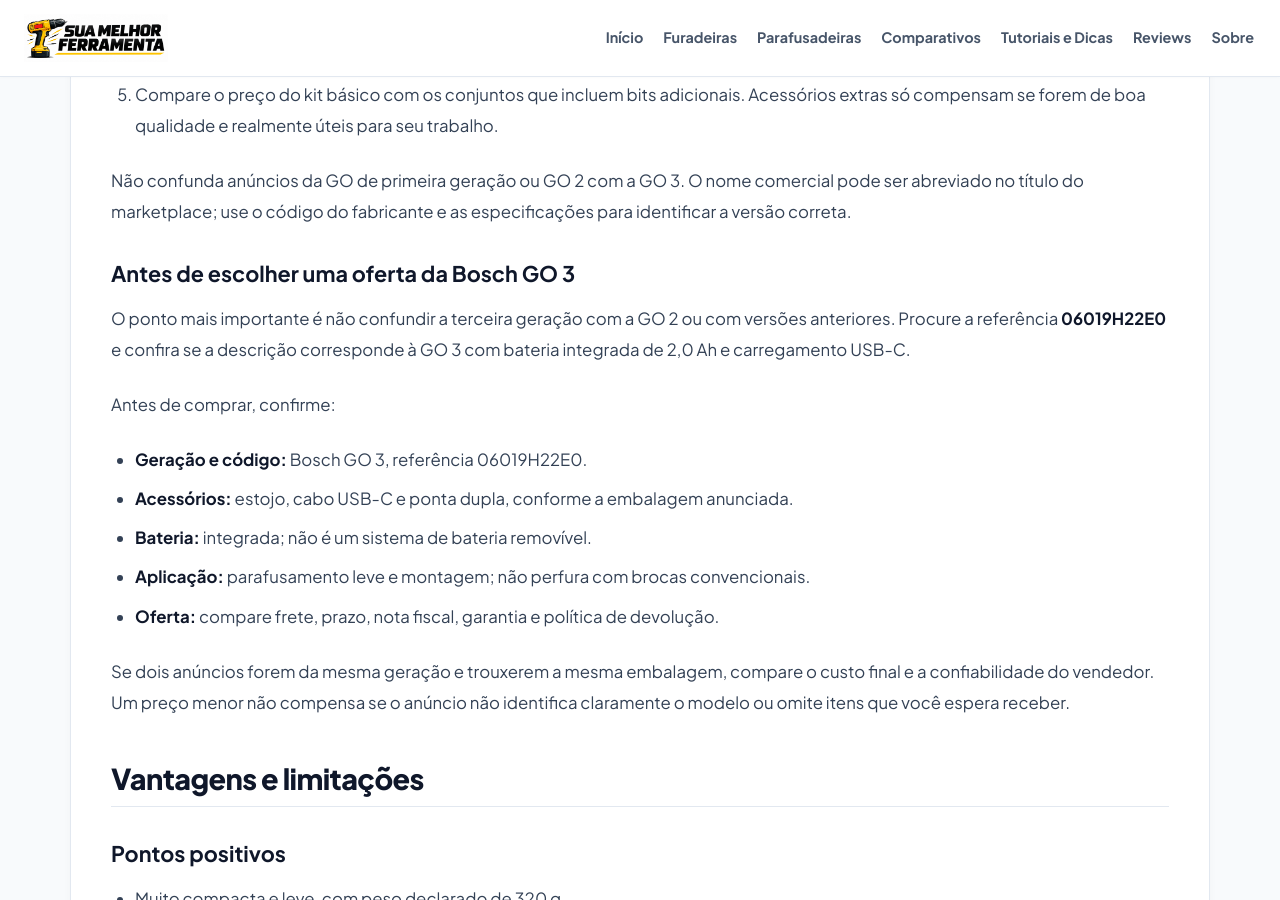
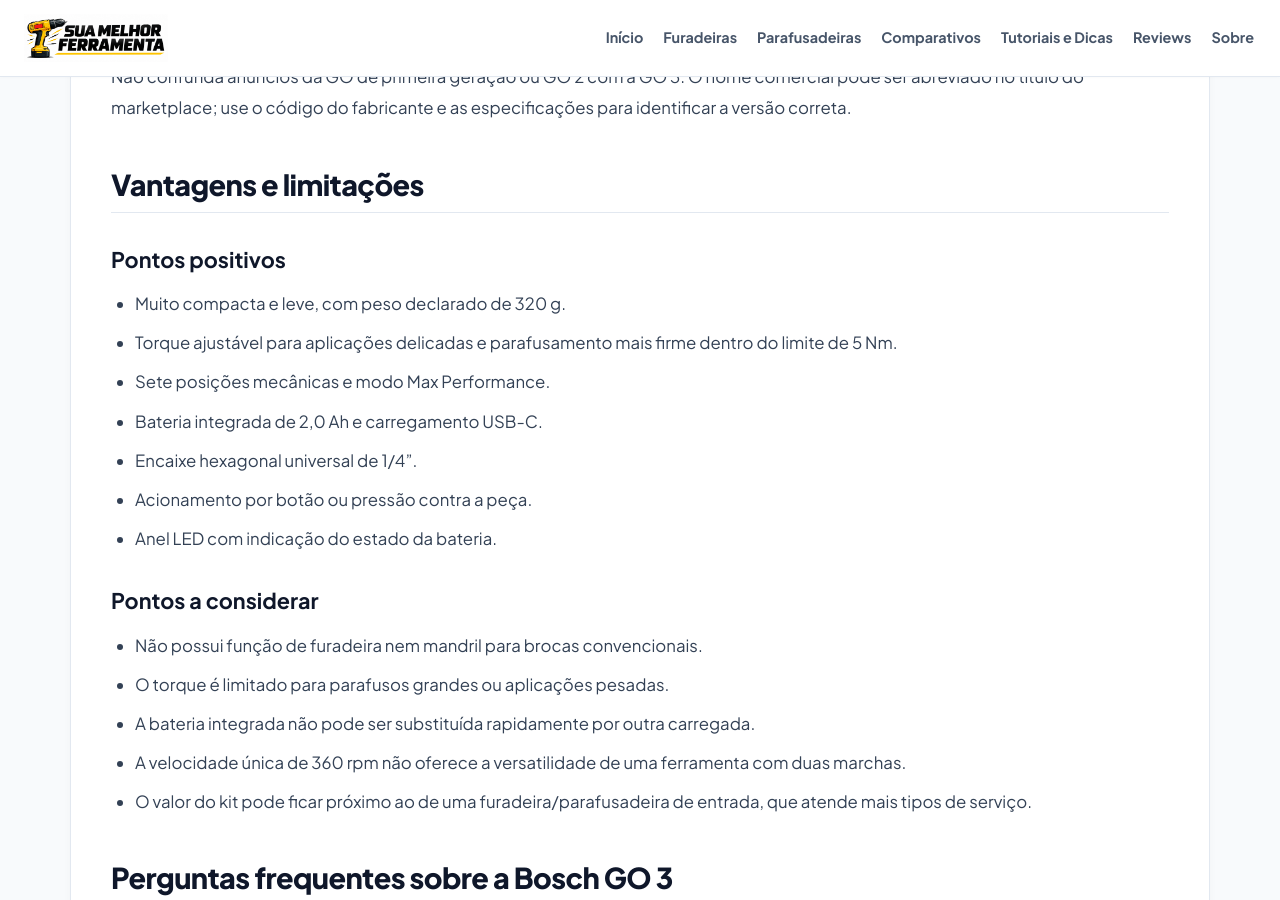
Before and after one commit to membroequipe/SiteReview, a Jekyll site: the page built from _posts/2026-11-07-review-parafusadeira-bosch-go-3.md, in a window 1280 px wide and 900 px high, scrolled down 7204 px. Built offline with Jekyll 4.4.1, drawn with Linux system fonts in a browser that asks for light colours; some of the changed text lies outside the part shown.

Commit message:
Add files via upload

```diff
--- a/_posts/2026-11-07-review-parafusadeira-bosch-go-3.md
+++ b/_posts/2026-11-07-review-parafusadeira-bosch-go-3.md
@@ -3,12 +3,15 @@
 title: "Bosch GO 3 é Boa? Review da Parafusadeira 3,6V"
 description: "Review da Bosch GO 3: torque de 5 Nm, bateria 2,0 Ah, USB-C e 7 ajustes. Veja para que serve, limitações e se vale a pena comprar."
 slug: review-parafusadeira-bosch-go-3
-categories: [parafusadeiras, reviews]
+categories:
+  - parafusadeiras
+  - reviews
 produto_id: bosch_go_3
 image: /assets/images/posts/bosch-go-3.webp
 image_alt: Parafusadeira Bosch GO 3 Professional 3,6V com estojo e cabo USB-C
 date: 2026-11-07
 author: Equipe de Análises
+
 
 avaliacao:
   nota: 8.6
@@ -129,7 +126,7 @@
 
 Já a **Bosch GSR 1000 Smart** e a **Bosch GSR 12V-15** pertencem a outra categoria: são furadeiras/parafusadeiras com mandril. São opções mais adequadas quando o trabalho inclui furos com brocas convencionais, mas costumam ser maiores e mais pesadas do que uma parafusadeira compacta de 3,6 V.
 
-Se sua necessidade é escolher uma ferramenta para montagem doméstica, veja também nosso [guia da primeira parafusadeira: qual comprar?]({{ '/guias/primeira-parafusadeira-qual-comprar-guia-iniciantes/' | relative_url }}). Para comparar modelos focados em montagem, consulte [as melhores parafusadeiras para montagem]({{ '/melhores-parafusadeiras-para-montagem-de-moveis-e-mdf/' | relative_url }}).
+Se sua necessidade é escolher uma ferramenta para montagem doméstica, veja também nosso [guia da primeira parafusadeira: qual comprar?]({{ '/guias/primeira-parafusadeira-qual-comprar/' | relative_url }}). Para comparar modelos focados em montagem, consulte [as melhores parafusadeiras para montagem]({{ '/melhores-parafusadeiras-para-montagem-de-moveis-e-mdf/' | relative_url }}).
 
 ## Preço e disponibilidade no Brasil
 
@@ -144,22 +141,6 @@
 5. Compare o preço do kit básico com os conjuntos que incluem bits adicionais. Acessórios extras só compensam se forem de boa qualidade e realmente úteis para seu trabalho.
 
 Não confunda anúncios da GO de primeira geração ou GO 2 com a GO 3. O nome comercial pode ser abreviado no título do marketplace; use o código do fabricante e as especificações para identificar a versão correta.
-
-### Antes de escolher uma oferta da Bosch GO 3
-
-O ponto mais importante é não confundir a terceira geração com a GO 2 ou com versões anteriores. Procure a referência **06019H22E0** e confira se a descrição corresponde à GO 3 com bateria integrada de 2,0 Ah e carregamento USB-C.
-
-Antes de comprar, confirme:
-
-- **Geração e código:** Bosch GO 3, referência 06019H22E0.
-- **Acessórios:** estojo, cabo USB-C e ponta dupla, conforme a embalagem anunciada.
-- **Bateria:** integrada; não é um sistema de bateria removível.
-- **Aplicação:** parafusamento leve e montagem; não perfura com brocas convencionais.
-- **Oferta:** compare frete, prazo, nota fiscal, garantia e política de devolução.
-
-Se dois anúncios forem da mesma geração e trouxerem a mesma embalagem, compare o custo final e a confiabilidade do vendedor. Um preço menor não compensa se o anúncio não identifica claramente o modelo ou omite itens que você espera receber.
-
-<!-- PONTO DO CARD COMERCIAL: após preencher os links em _data/produtos.yml, inserir aqui o include do produto-card.html. -->
 
 ## Vantagens e limitações
 
@@ -219,7 +200,6 @@
 
 Nossa nota editorial é **8,6/10**. A pontuação considera a proposta de uso, os recursos e as especificações oficiais, mas não representa teste físico independente. Para o público certo — quem já tem uma furadeira e deseja uma ferramenta pequena para parafusamento frequente — a GO 3 é uma opção coerente. Para quem precisa de uma única ferramenta para tudo, vale investir em uma furadeira/parafusadeira com mandril.
 
-
 ## Fontes técnicas e comerciais consultadas
 
 - [Bosch Professional Brasil — Bosch GO 3, código 06019H22E0](https://www.bosch-professional.com/br/pt/products/bosch-go-gen3-06019H22E0)
```
Also changed, not shown: other parts of _posts/2026-11-07-review-parafusadeira-bosch-go-3.md (+1 -7 lines).
